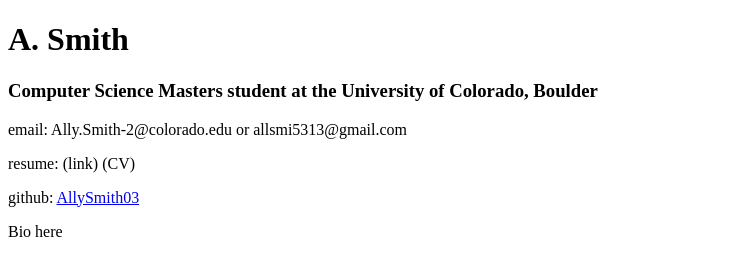
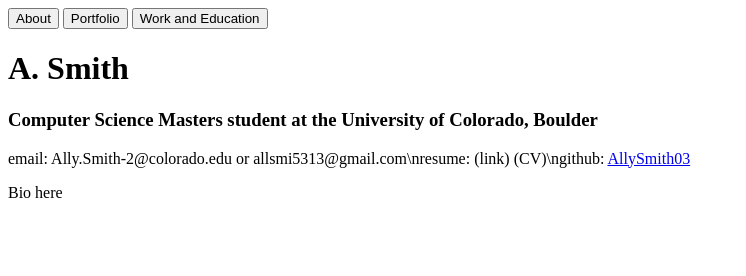
Before and after one commit to AllySmith03/allysmith03.github.io, a plain HTML site: page index.html in a window 1280 px wide. Shown: the whole page, without its empty margins (0-746 px from the left). Drawn offline with Linux system fonts and the light colour scheme.

Commit message:
Added support for multiple pages
I.e. buttons and a function that will be able to switch pages once we have other pages.

```diff
--- a/index.html
+++ b/index.html
@@ -1,12 +1,26 @@
 <!DOCTYPE html>
 <html>
+<head>
+  <script>
+  // button functions
+    function changePage(page) {
+        switch(page){
+          case 'a':
+          case 'p':
+          case 'we':
+          default:
+    }
+  </script>
+</head>
 <body>
+<!-- Tabs?? Buttons?? -->
+<button type="button" onclick="changePage('a')">About</button>
+<button type="button" onclick="changePage('p')">Portfolio</button>
+<button type="button" onclick="changePage('we')">Work and Education</button>
 
 <h1>A. Smith</h1>
 <h3>Computer Science Masters student at the University of Colorado, Boulder</h3>
-<p>email: Ally.Smith-2@colorado.edu or allsmi5313@gmail.com</p>
-<p>resume: (link) (CV)</p>
-<p>github: <a href="https://github.com/AllySmith03">AllySmith03</a></p>
+<p>email: Ally.Smith-2@colorado.edu or allsmi5313@gmail.com\nresume: (link) (CV)\ngithub: <a href="https://github.com/AllySmith03">AllySmith03</a></p>
 
 <p>Bio here</p>
 
```
